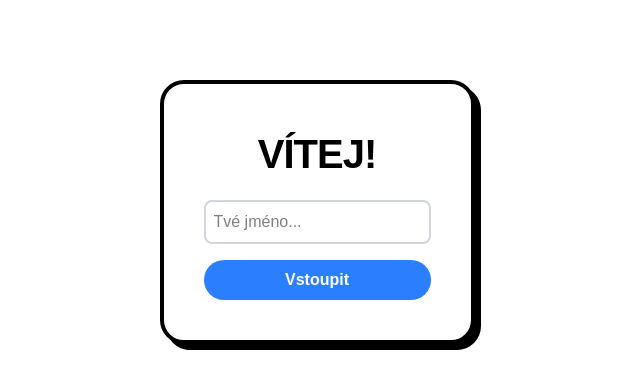
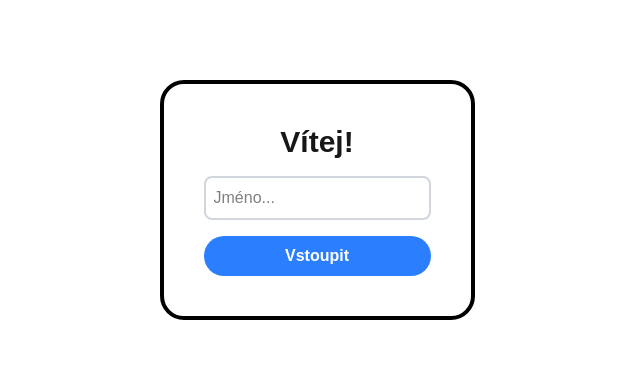
Before and after one commit to ZavPetr/GUI, a Next.js app in the folder gui_nextjs/: page / in a window 1280 px wide. Shown: the top 388 px of the page, without its empty margins (323-963 px from the left). Built offline with nearby package versions, Linux system fonts and the light colour scheme.

Commit message:
remove contacts file and clear globals.css and uprava header in page

```diff
--- a/gui_nextjs/app/contacts/page.tsx
+++ /dev/null
@@ -1,5 +0,0 @@
-import Link from "next/link";
-
-export default function KontaktyPage() {
-
-}
--- a/gui_nextjs/app/globals.css
+++ b/gui_nextjs/app/globals.css
@@ -1,6 +1,5 @@
 @import "tailwindcss";
 
-/* 1. Základní reset a Tailwind proměnné */
 :root {
   --background: #ffffff;
   --foreground: #171717;
@@ -9,33 +8,13 @@
 @theme inline {
   --color-background: var(--background);
   --color-foreground: var(--foreground);
+  --font-sans: var(--font-geist-sans);
+  --font-mono: var(--font-geist-mono);
 }
+
 
 body {
   background: var(--background);
   color: var(--foreground);
   font-family: Arial, Helvetica, sans-serif;
 }
-
-/* 2. NAŠE VLASTNÍ CSS TŘÍDY (Pro výuku) */
-
-/* Speciální třída pro hlavní nadpis */
-.hlavni-nadpis {
-  font-size: 2.5rem;
-  font-weight: 800;
-  text-transform: uppercase;
-  letter-spacing: -1px;
-  color: black; /* Modrá barva */
-}
-
-/* Speciální "retro" stín pro naše karty */
-.karta-stin {
-  box-shadow: 6px 6px 0px 0px rgba(0, 0, 0, 1);
-  transition: all 0.2s ease-in-out;
-}
-
-/* Efekt při najetí myší na kartu */
-.karta-stin:hover {
-  transform: translate(-2px, -2px);
-  box-shadow: 8px 8px 0px 0px rgba(0, 0, 0, 1);
-}
--- a/gui_nextjs/app/page.tsx
+++ b/gui_nextjs/app/page.tsx
@@ -46,14 +46,14 @@ export default function Home() {
   // --------------------------------------------------------
   // OBRAZOVKA 1: NEPŘIHLÁŠENÝ UŽIVATEL
   // --------------------------------------------------------
-  if (!signIn) {
+ if (!signIn) {
     return (
       <main className="flex flex-col items-center p-20">
-        <div className="border-4 border-black p-10 rounded-3xl text-center shadow-[8px_8px_0px_0px_rgba(0,0,0,1)] bg-white karta-stin">
-          <h1 className="hlavni-nadpis mb-4">Vítej!</h1>
+        <div className="border-4 border-black p-10 rounded-3xl text-center">
+          <h1 className="text-3xl font-bold mb-4">Vítej!</h1>
           <input
             type="text"
-            placeholder="Tvé jméno..."
+            placeholder="Jméno..."
             value={name}
             onChange={(e) => setName(e.target.value)}
             className="border-2 border-gray-300 p-2 rounded-lg block w-full mb-4 text-black"
@@ -74,12 +74,11 @@ export default function Home() {
   // --------------------------------------------------------
   return (
     <main className="p-10">
-      <header className="border-b-4 border-black pb-5 mb-10 flex justify-between items-center">
-        <h1 className="hlavni-nadpis">Ahoj, {name}!</h1>
-        <button onClick={handleSignOut} className="text-gray-500 underline hover:text-gray-700">
-          Odhlásit
-        </button>
+     <header className="border-b-4 border-black pb-5 mb-10 flex justify-between items-center">
+        <h1 className="text-4xl font-bold">Ahoj, {name}!</h1>
+        <button onClick={handleSignOut} className="text-gray-500 underline hover:text-gray-700">Odhlásit</button>
       </header>
+
 
        <div className="grid grid-cols-1 md:grid-cols-3 gap-5">
          <Link href="/homeworks" className="border-2 border-black p-6 rounded-2xl hover:bg-green-100 hover:border-green-500 transition">
```
